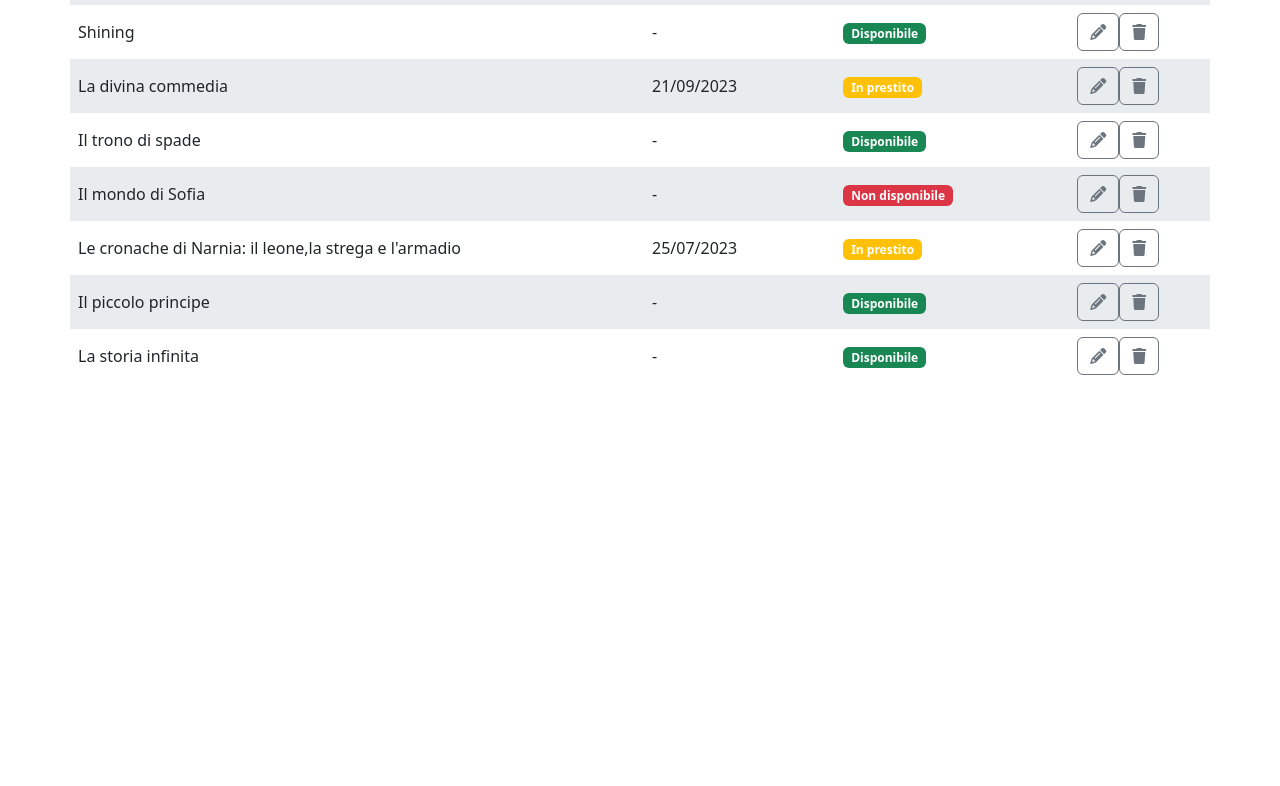
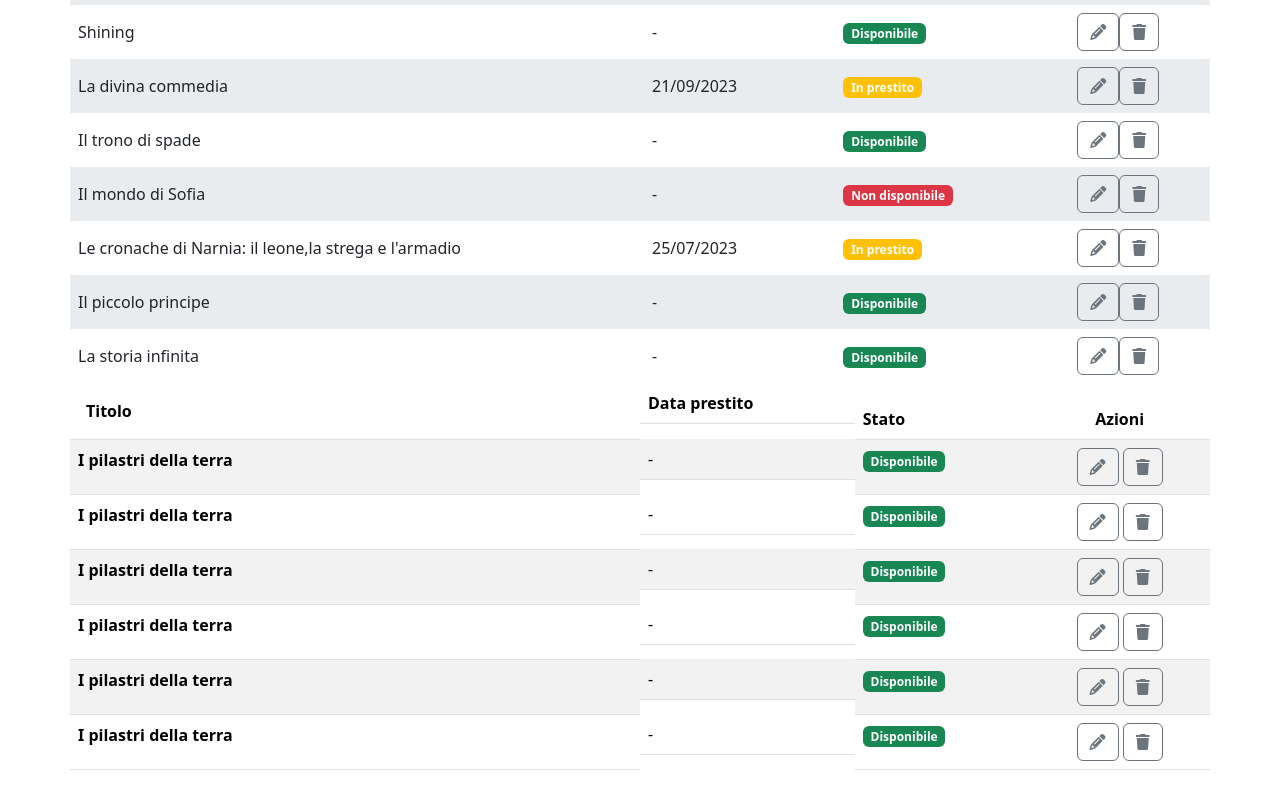
Before and after one commit to Leonardo-Rosales/html-css-bootstrap-dashboard, a plain HTML site: page index.html in a window 1280 px wide. Shown: the part 465-1251 px from the top of the page. Before the commit the page ends 848 px from the top, so only its background shows below. Drawn offline with nearby package versions, Linux system fonts and the light colour scheme.

Commit message:
add table dashboard

```diff
--- a/index.html
+++ b/index.html
@@ -343,6 +343,117 @@
 
         </section>
 
+        <section>
+
+            <table class="table container table-striped">
+                <thead>
+                  <tr>
+                    <th scope="col" class="w-50 p-3">
+                        Titolo
+                    </th>
+                    <th scope="col" class="d-none d-lg-block">
+                        Data prestito
+                    </th>
+                    <th scope="col">
+                        Stato
+                    </th>
+                    <th scope="col" class="text-center">
+                        Azioni
+                    </th>
+                  </tr>
+                </thead>
+                <tbody>
+                  <tr>
+                    <th scope="row">I pilastri della terra</th>
+                    <td class="d-none d-lg-block">-</td>
+                    <td><span class="badge text-bg-success">Disponibile</span></td>
+                    <td class="text-center">
+                        <button type="button" class="btn btn-outline-secondary">
+                            <i class="fa-solid fa-pencil"></i>
+                        </button>
+                        <button type="button" class="btn btn-outline-secondary">
+                            <i class="fa-solid fa-trash"></i>
+                        </button>
+                    </td>
+                  </tr>
+
+                  <tr>
+                    <th scope="row">I pilastri della terra</th>
+                    <td class="d-none d-lg-block">-</td>
+                    <td><span class="badge text-bg-success">Disponibile</span></td>
+                    <td class="text-center">
+                        <button type="button" class="btn btn-outline-secondary">
+                            <i class="fa-solid fa-pencil"></i>
+                        </button>
+                        <button type="button" class="btn btn-outline-secondary">
+                            <i class="fa-solid fa-trash"></i>
+                        </button>
+                    </td>
+                  </tr>
+
+                  <tr>
+                    <th scope="row">I pilastri della terra</th>
+                    <td class="d-none d-lg-block">-</td>
+                    <td><span class="badge text-bg-success">Disponibile</span></td>
+                    <td class="text-center">
+                        <button type="button" class="btn btn-outline-secondary">
+                            <i class="fa-solid fa-pencil"></i>
+                        </button>
+                        <button type="button" class="btn btn-outline-secondary">
+                            <i class="fa-solid fa-trash"></i>
+                        </button>
+                    </td>
+                  </tr>
+
+                  <tr>
+                    <th scope="row">I pilastri della terra</th>
+                    <td class="d-none d-lg-block">-</td>
+                    <td><span class="badge text-bg-success">Disponibile</span></td>
+                    <td class="text-center">
+                        <button type="button" class="btn btn-outline-secondary">
+                            <i class="fa-solid fa-pencil"></i>
+                        </button>
+                        <button type="button" class="btn btn-outline-secondary">
+                            <i class="fa-solid fa-trash"></i>
+                        </button>
+                    </td>
+                  </tr>
+
+                  <tr>
+                    <th scope="row">I pilastri della terra</th>
+                    <td class="d-none d-lg-block">-</td>
+                    <td><span class="badge text-bg-success">Disponibile</span></td>
+                    <td class="text-center">
+                        <button type="button" class="btn btn-outline-secondary">
+                            <i class="fa-solid fa-pencil"></i>
+                        </button>
+                        <button type="button" class="btn btn-outline-secondary">
+                            <i class="fa-solid fa-trash"></i>
+                        </button>
+                    </td>
+                  </tr>
+
+                  <tr>
+                    <th scope="row">I pilastri della terra</th>
+                    <td class="d-none d-lg-block">-</td>
+                    <td><span class="badge text-bg-success">Disponibile</span></td>
+                    <td class="text-center">
+                        <button type="button" class="btn btn-outline-secondary">
+                            <i class="fa-solid fa-pencil"></i>
+                        </button>
+                        <button type="button" class="btn btn-outline-secondary">
+                            <i class="fa-solid fa-trash"></i>
+                        </button>
+                    </td>
+                  </tr>
+
+
+
+                </tbody>
+              </table>
+
+        </section>
+
     </main>
 
 
```
